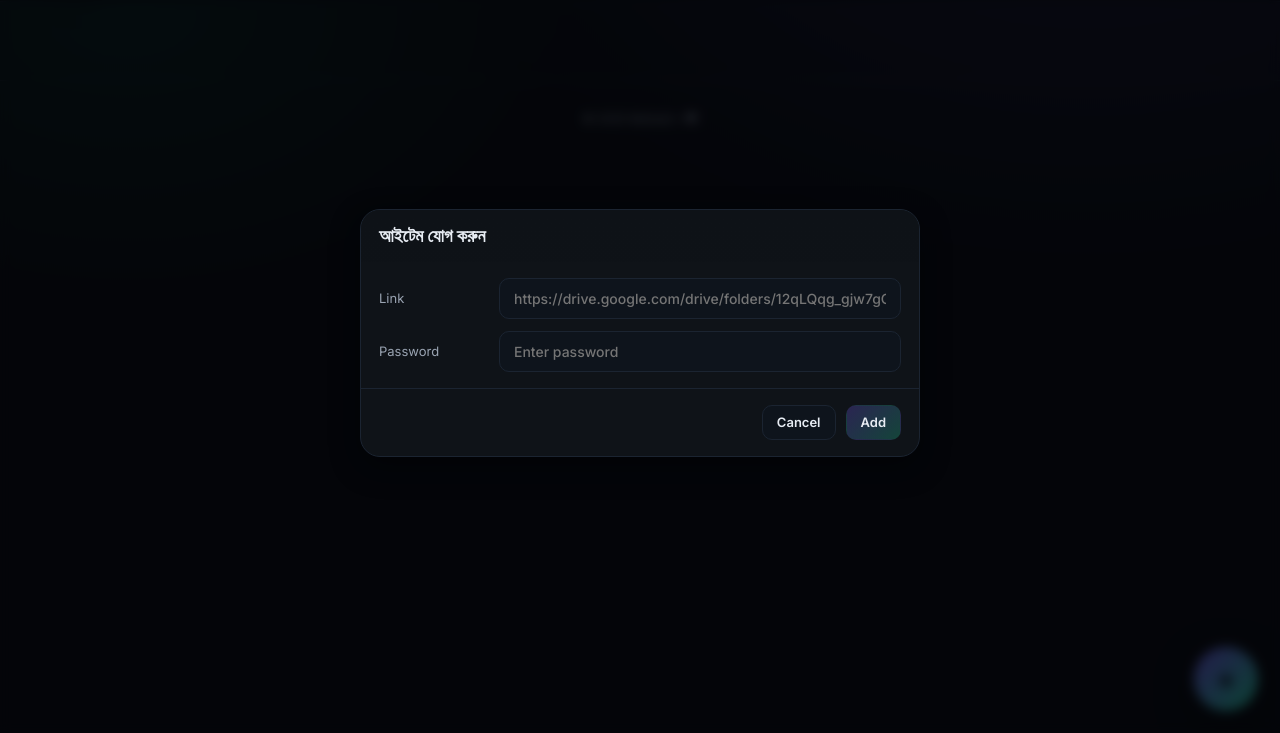
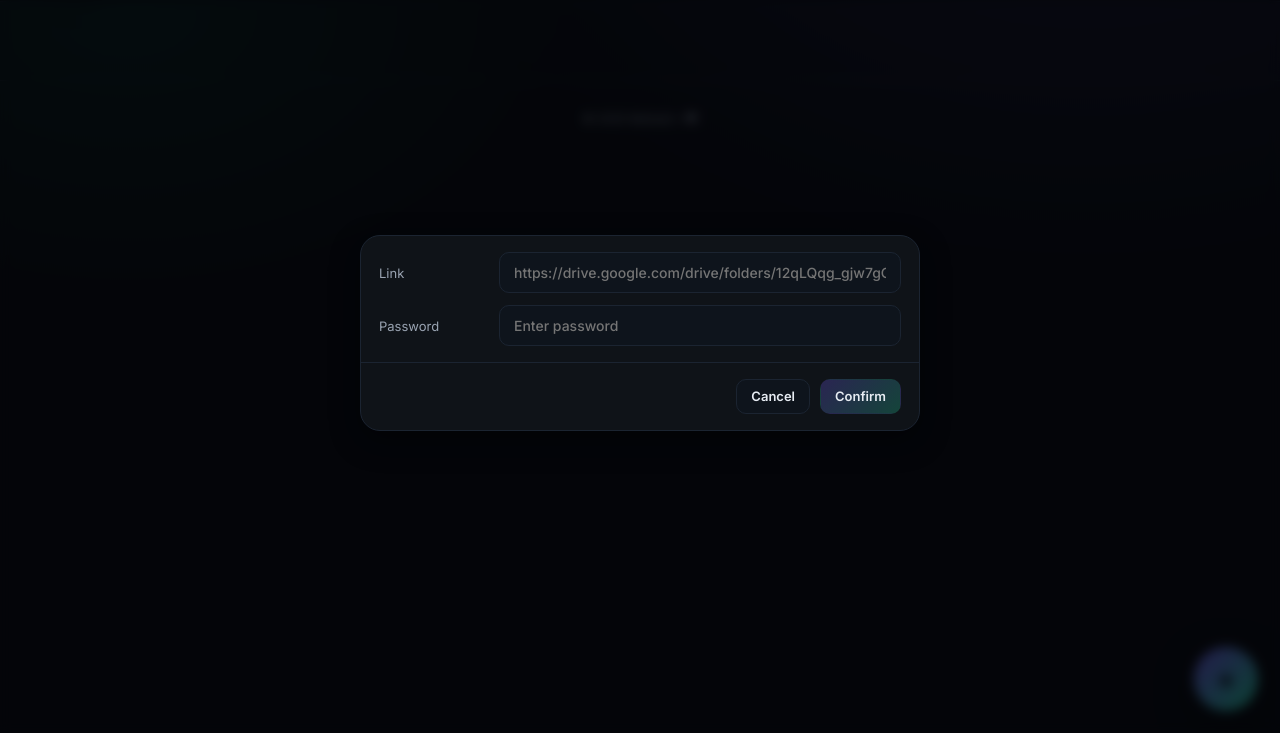
Before and after one commit to mehedi9868/minterest, a plain HTML site: page index.html in a window 1280 px wide. Both pictures are taken after a click on the button "Add". Shown: the part 67-800 px from the top of the page. Drawn offline with Linux system fonts and the light colour scheme.

Commit message:
Update index.html

```diff
--- a/index.html
+++ b/index.html
@@ -193,11 +193,11 @@ img.sq1{aspect-ratio:1/1 !important;object-fit:cover !important;}
   <!-- Modal overlay (exact ids used by app_min.js: overlay, link, password, btnAdd, btnCancel) -->
   <div id="overlay" role="dialog" aria-modal="true">
     <div class="modal" role="document">
-      <header>
+      <!--<header>
         <div class="head">
           <div class="title">আইটেম যোগ করুন</div>
         </div>
-      </header>
+      </header>-->
       <div class="body">
         <div class="row">
           <div class="label">Link</div>
@@ -210,7 +210,7 @@ img.sq1{aspect-ratio:1/1 !important;object-fit:cover !important;}
       </div>
       <div class="foot">
         <button class="btn" id="btnCancel" type="button">Cancel</button>
-        <button class="btn primary" id="btnAdd" type="button">Add</button>
+        <button class="btn primary" id="btnAdd" type="button">Confirm</button>
       </div>
     </div>
   </div>
```
